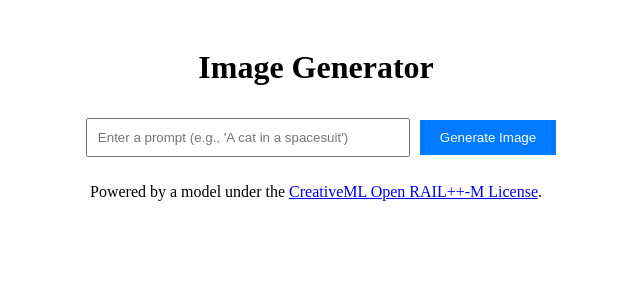
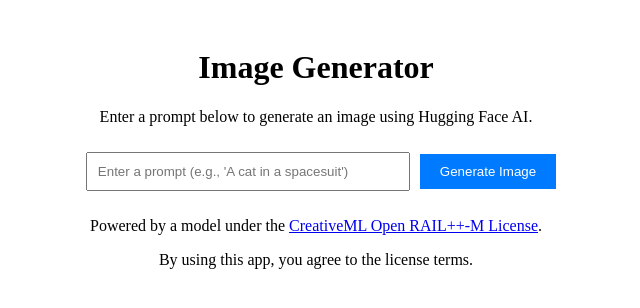
Before and after one commit to Ravishka17/hugging-face-ai, a React (Vite) app: page / in a window 1280 px wide. Shown: the top 308 px of the page, without its empty margins (324-964 px from the left). Built offline with nearby package versions, Linux system fonts and the light colour scheme.

Commit message:
Update App.jsx

```diff
--- a/src/App.jsx
+++ b/src/App.jsx
@@ -9,20 +9,18 @@ function App() {
   const [error, setError] = useState('');
 
   const generateImage = async () => {
+    console.log('API Key:', import.meta.env.VITE_HUGGINGFACE_API_KEY); // Debug API key
     setLoading(true);
     setError('');
     try {
-      // Basic prompt validation
       if (!prompt || prompt.length > 500) {
         throw new Error('Prompt must be non-empty and under 500 characters.');
       }
-      // Simple content filter (extend as needed)
       const unsafeWords = ['illegal', 'harm', 'explicit'];
       if (unsafeWords.some(word => prompt.toLowerCase().includes(word))) {
         throw new Error('Prompt contains restricted content.');
       }
 
-      // Call Hugging Face API
       const response = await axios.post(
         'https://api-inference.huggingface.co/models/runwayml/stable-diffusion-v1-5',
         { inputs: prompt },
@@ -35,12 +33,12 @@ function App() {
         }
       );
 
-      // Display image
       const imageBlob = new Blob([response.data], { type: 'image/png' });
       const imageUrl = URL.createObjectURL(imageBlob);
       setImageUrl(imageUrl);
     } catch (err) {
-      setError('Failed to generate image. Check your prompt or try again.');
+      console.error('Error generating image:', err); // Log the error for debugging
+      setError('Failed to generate image: ' + (err.message || 'Unknown error'));
     } finally {
       setLoading(false);
     }
@@ -49,6 +47,7 @@ function App() {
   return (
     <div className="App">
       <h1>Image Generator</h1>
+      <p>Enter a prompt below to generate an image using Hugging Face AI.</p>
       <input
         type="text"
         value={prompt}
@@ -66,6 +65,7 @@ function App() {
           CreativeML Open RAIL++-M License
         </a>.
       </p>
+      <p>By using this app, you agree to the license terms.</p>
     </div>
   );
 }
```
